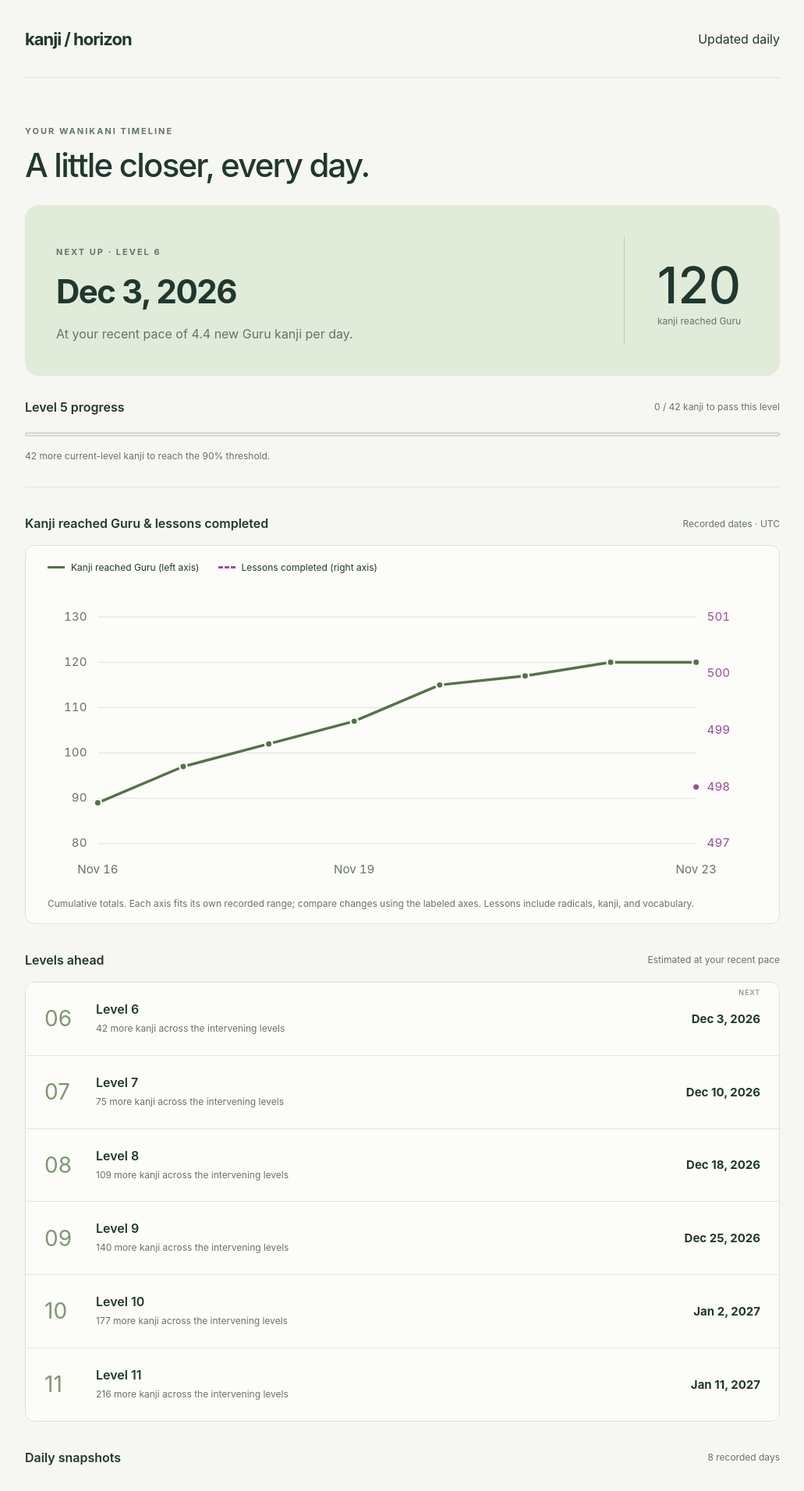
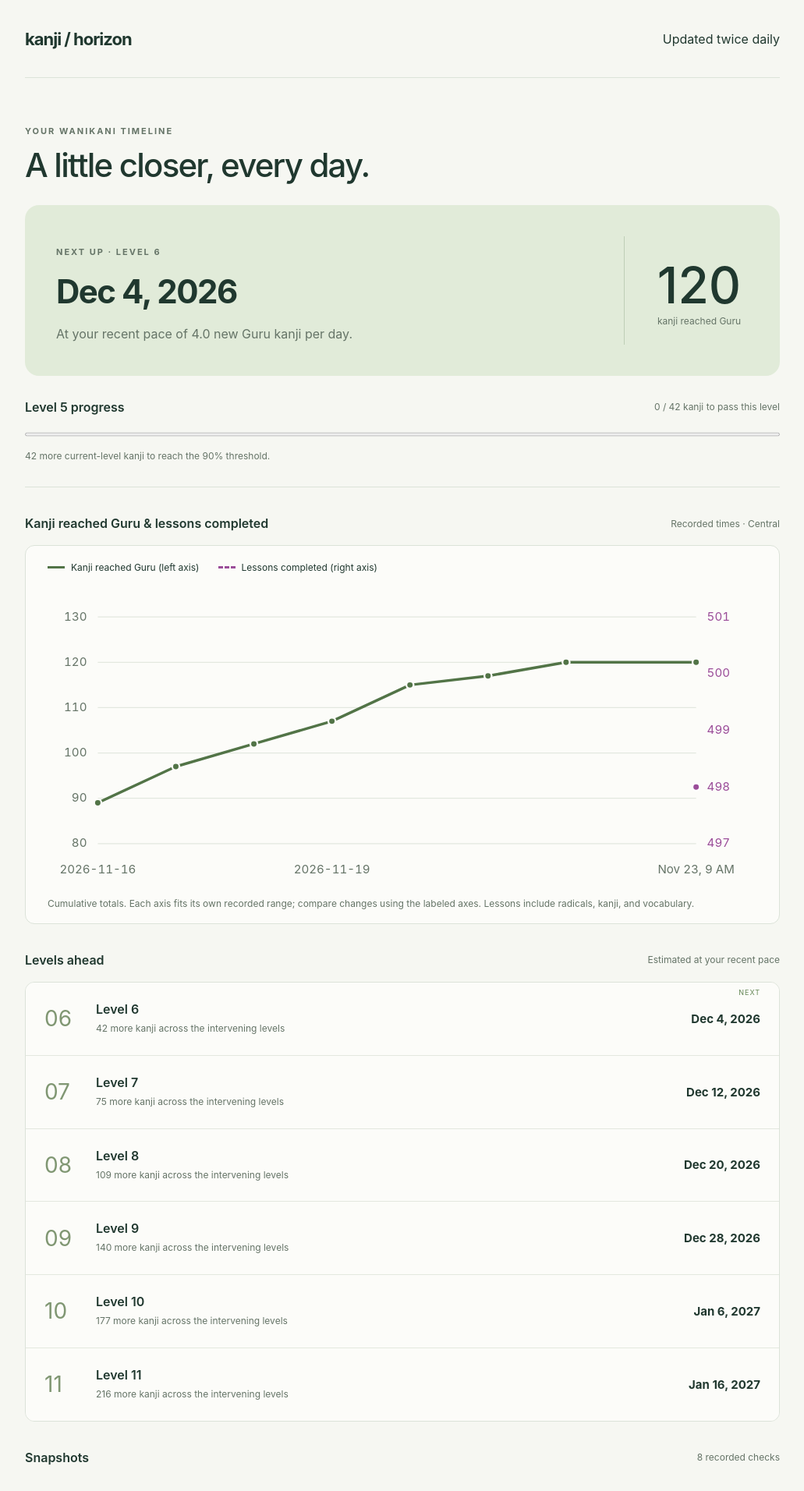
Before and after one commit to mikemfleming/wanikani, a React (Vite) app: page / in a window 1280 px wide. Shown: the top 1912 px of the page at 78% size, without its empty margins (124-1155 px from the left). Built offline with nearby package versions, Linux system fonts and the light colour scheme.

Commit message:
updates snapshot logic

```diff
--- a/src/ProgressChart.jsx
+++ b/src/ProgressChart.jsx
@@ -1,6 +1,7 @@
 import React, {useId, useState} from 'react';
 import {axis, increase} from './chart-data.js';
-const labelDate = value => new Date(`${value}T12:00:00Z`).toLocaleDateString(undefined, {month:'short', day:'numeric', timeZone:'UTC'});
+import {snapshotTime, snapshotKey, snapshotLabel} from './forecast.js';
+const labelDate = s => s.capturedAt ? new Date(s.capturedAt).toLocaleString('en-US', {month:'short',day:'numeric',hour:'numeric',timeZone:'America/Chicago'}) : s.date;
 const valid = value => Number.isFinite(value);
 
 function LineChart({history, title, series, note, zero=false}) {
@@ -8,8 +9,8 @@ function LineChart({history, title, series, note, zero=false}) {
   const [active,setActive]=useState(null);
   const width=800,height=340,left=64,right=series.length>1?76:32,top=38,bottom=52;
   const innerWidth=width-left-right, innerHeight=height-top-bottom;
-  const start=Date.parse(history[0].date),end=Date.parse(history.at(-1).date);
-  const x=s=>left+(end===start?innerWidth/2:(Date.parse(s.date)-start)/(end-start)*innerWidth);
+  const start=snapshotTime(history[0]),end=snapshotTime(history.at(-1));
+  const x=s=>left+(end===start?innerWidth/2:(snapshotTime(s)-start)/(end-start)*innerWidth);
   const scales=series.map(s=>axis(history.map(h=>h[s.key]),zero));
   const y=(s,i)=>top+innerHeight*(1-(s[series[i].key]-scales[i].min)/(scales[i].max-scales[i].min));
   const ticks=[...new Set([0,Math.floor((history.length-1)/2),history.length-1])];
@@ -25,24 +26,24 @@ function LineChart({history, title, series, note, zero=false}) {
     return `${s.label}: ${h[s.key].toLocaleString()}${delta===null?'':` (+${delta} since previous snapshot)`}`;
   };
   return <section aria-labelledby={`${id}-heading`}>
-   <div className="section-title"><h3 id={`${id}-heading`}>{title}</h3><span>Recorded dates · UTC</span></div>
+   <div className="section-title"><h3 id={`${id}-heading`}>{title}</h3><span>Recorded times · Central</span></div>
    <figure className="progress-chart">
     <div className="chart-legend">{series.map((s,i)=><span key={s.key}><i className={`chart-key chart-series-${i}`}/>{s.label}{series.length>1?` (${i===0?'left':'right'} axis)`:''}</span>)}</div>
     <svg viewBox={`0 0 ${width} ${height}`} aria-labelledby={`${id}-title`}>
      <title id={`${id}-title`}>{title}. Hover, focus, or tap a point for exact counts.</title>
      {scales[0].ticks.map(value=>{const yy=top+innerHeight*(1-(value-scales[0].min)/(scales[0].max-scales[0].min));return <g key={value}><line className="chart-grid" x1={left} x2={width-right} y1={yy} y2={yy}/><text className="chart-label" x={left-12} y={yy+4} textAnchor="end">{value}</text></g>})}
      {series.length>1&&scales[1].ticks.map(value=>{const yy=top+innerHeight*(1-(value-scales[1].min)/(scales[1].max-scales[1].min));return <text key={value} className="chart-label chart-axis-secondary" x={width-right+12} y={yy+4}>{value}</text>})}
-     {ticks.map(i=><text key={history[i].date} className="chart-label" x={x(history[i])} y={height-19} textAnchor="middle">{labelDate(history[i].date)}</text>)}
+     {ticks.map(i=><text key={snapshotKey(history[i])} className="chart-label" x={x(history[i])} y={height-19} textAnchor="middle">{labelDate(history[i])}</text>)}
      {series.map((s,j)=><g key={s.key} className={`chart-series-${j}`}>
       {lines[j].map((points,i)=>points.length>1&&<polyline key={i} className={`chart-line ${j===1?'chart-secondary':''}`} points={points.join(' ')}/>)}
-      {history.map((h,i)=>valid(h[s.key])&&<g key={h.date}>
+      {history.map((h,i)=>valid(h[s.key])&&<g key={snapshotKey(h)}>
        <circle className={`chart-point ${j===1?'chart-secondary':''}`} cx={x(h)} cy={y(h,j)} r="4"/>
-       <circle className="chart-hit" cx={x(h)} cy={y(h,j)} r="12" tabIndex="0" role="button" aria-label={`${h.date}. ${detail(s,i)}`} onMouseEnter={()=>setActive(i)} onMouseLeave={()=>setActive(null)} onFocus={()=>setActive(i)} onBlur={()=>setActive(null)} onClick={()=>setActive(i)} onKeyDown={e=>{if(e.key==='Escape')setActive(null);if(e.key==='Enter'||e.key===' '){e.preventDefault();setActive(i)}}}><title>{`${h.date}: ${detail(s,i)}`}</title></circle>
+       <circle className="chart-hit" cx={x(h)} cy={y(h,j)} r="12" tabIndex="0" role="button" aria-label={`${snapshotLabel(h)}. ${detail(s,i)}`} onMouseEnter={()=>setActive(i)} onMouseLeave={()=>setActive(null)} onFocus={()=>setActive(i)} onBlur={()=>setActive(null)} onClick={()=>setActive(i)} onKeyDown={e=>{if(e.key==='Escape')setActive(null);if(e.key==='Enter'||e.key===' '){e.preventDefault();setActive(i)}}}><title>{`${snapshotLabel(h)}: ${detail(s,i)}`}</title></circle>
       </g>)}
      </g>)}
      {active!==null&&<g className="chart-tooltip" pointerEvents="none" transform={`translate(${Math.min(width-365,Math.max(left,x(history[active])-170))},${top+8})`}>
       <rect width="330" height={34+series.length*23} rx="4"/>
-      <text x="12" y="21" fontWeight="700">{history[active].date}</text>
+      <text x="12" y="21" fontWeight="700">{snapshotLabel(history[active])}</text>
       {series.map((s,i)=><text key={s.key} x="12" y={44+i*23}>{s.label}: {valid(history[active][s.key])?history[active][s.key].toLocaleString():'Not recorded'}</text>)}
      </g>}
     </svg>
--- a/src/forecast.js
+++ b/src/forecast.js
@@ -1,4 +1,10 @@
 export const day = 86400000;
+export const snapshotTime = s => Date.parse(s.capturedAt || s.date);
+export const snapshotKey = s => s.capturedAt || s.date;
+export function snapshotLabel(s) {
+  if (!s.capturedAt) return `${s.date} (time unavailable)`;
+  return new Date(s.capturedAt).toLocaleString('en-US', {timeZone:'America/Chicago', month:'short', day:'numeric', year:'numeric', hour:'numeric', minute:'2-digit', timeZoneName:'short'});
+}
 export function snapshot(data, now = new Date()) {
   const visible = data.subjects.filter(s => s.object === 'kanji' && !s.data.hidden_at);
   const assignments = new Map(data.assignments.filter(a => !a.data.hidden).map(a => [a.data.subject_id, a.data]));
@@ -12,23 +18,24 @@ export function snapshot(data, now = new Date()) {
     }) };
 }
 export function record(history, entry) {
-  // A level reset or reduced passed count starts a new series.
-  let entries = history.filter(s => s.account === entry.account && s.date <= entry.date).sort((a,b) => a.date.localeCompare(b.date));
-  const previous = entries.filter(s => s.date < entry.date).at(-1);
+  // Keep each timestamped check, including multiple checks on the same date.
+  const now = snapshotTime(entry);
+  let entries = history.filter(s => s.account === entry.account && snapshotTime(s) <= now && snapshotTime(s) >= now - 366 * day).sort((a,b) => snapshotTime(a)-snapshotTime(b));
+  const previous = entries.filter(s => snapshotKey(s) !== snapshotKey(entry)).at(-1);
   if (previous && (previous.level > entry.level || previous.passed > entry.passed)) entries = [];
-  return [...entries.filter(s => s.date !== entry.date), entry].slice(-366);
+  return [...entries.filter(s => snapshotKey(s) !== snapshotKey(entry)), entry].slice(-1500);
 }
 export function forecast(history) {
   const latest = history.at(-1);
   if (!latest) return { rate: null, milestones: [] };
-  const recent = history.filter(s => s.account === latest.account && Date.parse(s.date) >= Date.parse(latest.date) - 28 * day);
+  const recent = history.filter(s => s.account === latest.account && snapshotTime(s) >= snapshotTime(latest) - 28 * day);
   const first = recent[0];
-  const elapsed = (Date.parse(latest.date) - Date.parse(first.date)) / day;
+  const elapsed = (snapshotTime(latest) - snapshotTime(first)) / day;
   const rate = elapsed > 0 ? Math.max(0, latest.passed - first.passed) / elapsed : null;
   let remaining = 0;
   const milestones = latest.levels.filter(l => l.level >= latest.level && l.level < 60 && l.total > 0).map(l => {
     remaining += Math.max(0, Math.ceil(l.total * .9) - l.passed);
-    return { level: l.level + 1, remaining, date: rate > 0 ? new Date(Date.parse(latest.date) + Math.ceil(remaining / rate) * day).toISOString().slice(0,10) : null };
+    return { level: l.level + 1, remaining, date: rate > 0 ? new Date(snapshotTime(latest) + Math.ceil(remaining / rate) * day).toISOString().slice(0,10) : null };
   });
   return { rate, elapsed, milestones };
 }
--- a/src/main.jsx
+++ b/src/main.jsx
@@ -1,6 +1,6 @@
 import React, {useState, useEffect} from 'react';
 import {createRoot} from 'react-dom/client';
-import {forecast} from './forecast.js';
+import {forecast, snapshotTime, snapshotKey, snapshotLabel} from './forecast.js';
 import ProgressChart from './ProgressChart.jsx';
 import './style.css';
 import './themes.css';
@@ -17,8 +17,8 @@ function App(){
     const response=await fetch(`${import.meta.env.BASE_URL}progress.json`,{cache:'no-store',signal:controller.signal});
     if(!response.ok) throw new Error(response.status===404?'No daily snapshots have been published yet. Run the Daily kanji snapshot workflow to collect the first one.':'Could not load the published snapshots. Please reload to try again.');
     const rows=await response.json();
-    if(!Array.isArray(rows)||rows.some(s=>!/^\d{4}-\d{2}-\d{2}$/.test(s.date)||!Number.isInteger(s.level)||!Number.isFinite(s.passed)||!Array.isArray(s.levels))) throw new Error('The published snapshot file is invalid.');
-    setHistory(rows.toSorted((a,b)=>a.date.localeCompare(b.date)));
+    if(!Array.isArray(rows)||rows.some(s=>!/^\d{4}-\d{2}-\d{2}$/.test(s.date)||(s.capturedAt!==undefined&&!Number.isFinite(Date.parse(s.capturedAt)))||!Number.isInteger(s.level)||!Number.isFinite(s.passed)||!Array.isArray(s.levels))) throw new Error('The published snapshot file is invalid.');
+    setHistory(rows.toSorted((a,b)=>snapshotTime(a)-snapshotTime(b)));
    }catch(e){if(!controller.signal.aborted)setError(e.message)}finally{if(!controller.signal.aborted)setBusy(false)}
   }
   load();
@@ -28,16 +28,16 @@ function App(){
  return <main><header>
  {theme==='blog'&&<span className="mf-mark" aria-hidden="true">MF</span>}
  <a className="brand" href={theme==='default'?'.':`?theme=${theme}`}>{theme==='tokyo'&&<span className="transit-symbol" aria-hidden="true"><svg viewBox="0 0 40 48" width="40" height="48" fill="currentColor"><rect x="5" y="2" width="30" height="36" rx="7"/><rect x="10" y="10" width="20" height="13" rx="2" fill="#ffd000"/><rect x="15" y="5" width="10" height="2" fill="#ffd000"/><circle cx="12" cy="30" r="3" fill="#ffd000"/><circle cx="28" cy="30" r="3" fill="#ffd000"/><path d="M11 36h5l-6 10H5zm13 0h5l6 10h-5z"/></svg></span>}{theme==='default'?'kanji / horizon':'Kanji Horizon'}{theme==='tokyo'&&<small lang="ja">漢字の旅</small>}</a>
- <span className="update-label">Updated daily</span>
+ <span className="update-label">Updated twice daily</span>
  {theme==='blog'&&<nav className="blog-nav" aria-label="Page sections"><a href="#progress">Progress</a><a href="#levels">Levels</a><a href="#snapshots">Snapshots</a></nav>}
  </header>
  <div className="heading"><div><p className="eyebrow">YOUR WANIKANI TIMELINE</p><h1>A little closer, every day.</h1></div></div>
- {latest&&<><section className="hero" id="progress"><div>{theme==='tokyo'&&<div className="station-journey" aria-label={`Current level ${latest.level}${latest.level<60?`, next level ${latest.level+1}`:''}`}><span className="station-badge"><small>K</small>{String(latest.level).padStart(2,'0')}</span>{latest.level<60&&<><span className="journey-arrow" aria-hidden="true">→</span><span className="station-badge"><small>K</small>{String(latest.level+1).padStart(2,'0')}</span></>}</div>}<p className="eyebrow">{latest.level===60?'LEVEL 60 REACHED':`NEXT UP · LEVEL ${latest.level+1}`}</p><h2>{latest.level===60?'You made it.':date(prediction.milestones[0]?.date)}</h2><p>{prediction.rate===null?'Waiting for daily snapshots on at least two dates within the past 28 days to estimate your pace.':prediction.rate===0?'No new Guru kanji in the recorded window. Dates will appear once your count increases.':`At your recent pace of ${prediction.rate.toFixed(1)} new Guru kanji per day.`}</p></div><div className="count"><strong>{latest.passed}</strong><span>kanji reached Guru</span></div></section>
+ {latest&&<><section className="hero" id="progress"><div>{theme==='tokyo'&&<div className="station-journey" aria-label={`Current level ${latest.level}${latest.level<60?`, next level ${latest.level+1}`:''}`}><span className="station-badge"><small>K</small>{String(latest.level).padStart(2,'0')}</span>{latest.level<60&&<><span className="journey-arrow" aria-hidden="true">→</span><span className="station-badge"><small>K</small>{String(latest.level+1).padStart(2,'0')}</span></>}</div>}<p className="eyebrow">{latest.level===60?'LEVEL 60 REACHED':`NEXT UP · LEVEL ${latest.level+1}`}</p><h2>{latest.level===60?'You made it.':date(prediction.milestones[0]?.date)}</h2><p>{prediction.rate===null?'Waiting for at least two snapshots at different times within the past 28 days to estimate your pace.':prediction.rate===0?'No new Guru kanji in the recorded window. Dates will appear once your count increases.':`At your recent pace of ${prediction.rate.toFixed(1)} new Guru kanji per day.`}</p></div><div className="count"><strong>{latest.passed}</strong><span>kanji reached Guru</span></div></section>
  {current&&<section className="progress"><div><h3>Level {latest.level} progress</h3><span>{current.passed} / {target} kanji to pass this level</span></div><progress max={target||1} value={Math.min(current.passed,target)}/><p>{Math.max(0,target-current.passed)} more current-level kanji to reach the 90% threshold.</p></section>}
  <ProgressChart history={history}/>
  <section id="levels"><div className="section-title"><h3>Levels ahead</h3><span>Estimated at your recent pace</span></div>{prediction.milestones.length?<div className="milestones">{prediction.milestones.slice(0,6).map((m,i)=><article key={m.level}><span className="level">{theme==='tokyo'&&<small>K</small>}{String(m.level).padStart(2,'0')}</span><div><h3>Level {m.level}</h3><p>{m.remaining} more kanji across the intervening levels</p></div><strong>{m.date?date(m.date):'—'}</strong>{i===0&&<span className="next">NEXT</span>}</article>)}</div>:<p>No further levels to forecast.</p>}</section>
- <section id="snapshots"><div className="section-title"><h3>Daily snapshots</h3><span>{history.length} recorded days</span></div><div className="history">{history.slice(-14).reverse().map((s,i,rows)=><div key={s.date}><span>{date(s.date)}</span><strong>{s.passed} kanji</strong><span>{rows[i+1]?`${s.passed-rows[i+1].passed>=0?'+':''}${s.passed-rows[i+1].passed} since previous check`:'First recorded count'}</span></div>)}</div></section>
- <footer>Last checked {date(latest.date)} · Pace uses up to 28 days of snapshots.<p>These are pace estimates, not guaranteed unlock dates. Each level requires 90% of its own kanji to reach Guru. Radical unlocks, review timing, and lesson choices can change your actual date. Kanji stay counted after reaching Guru, even if they later fall back to Apprentice.</p><p>Progress is collected by the daily workflow. This page only displays published snapshots.</p></footer></>}
+ <section id="snapshots"><div className="section-title"><h3>Snapshots</h3><span>{history.length} recorded checks</span></div><div className="history">{history.slice(-14).reverse().map((s,i,rows)=><div key={snapshotKey(s)}><span>{snapshotLabel(s)}</span><strong>{s.passed} kanji</strong><span>{rows[i+1]?`${s.passed-rows[i+1].passed>=0?'+':''}${s.passed-rows[i+1].passed} since previous check`:'First recorded count'}</span></div>)}</div></section>
+ <footer>Last checked {snapshotLabel(latest)} · Pace uses up to 28 days of snapshots.<p>These are pace estimates, not guaranteed unlock dates. Each level requires 90% of its own kanji to reach Guru. Radical unlocks, review timing, and lesson choices can change your actual date. Kanji stay counted after reaching Guru, even if they later fall back to Apprentice.</p><p>Progress is collected by the daily workflow. This page only displays published snapshots.</p></footer></>}
  {!busy&&!error&&!latest&&<p>No daily snapshots have been published yet.</p>}{busy&&<p role="status">Loading published snapshots…</p>}{error&&<p className="error" role="alert">{error}</p>}</main>
 }
 createRoot(document.getElementById('root')).render(<App/>);
```
Also changed, not shown: 2 other files (tests, documents, lock files or other folders).
